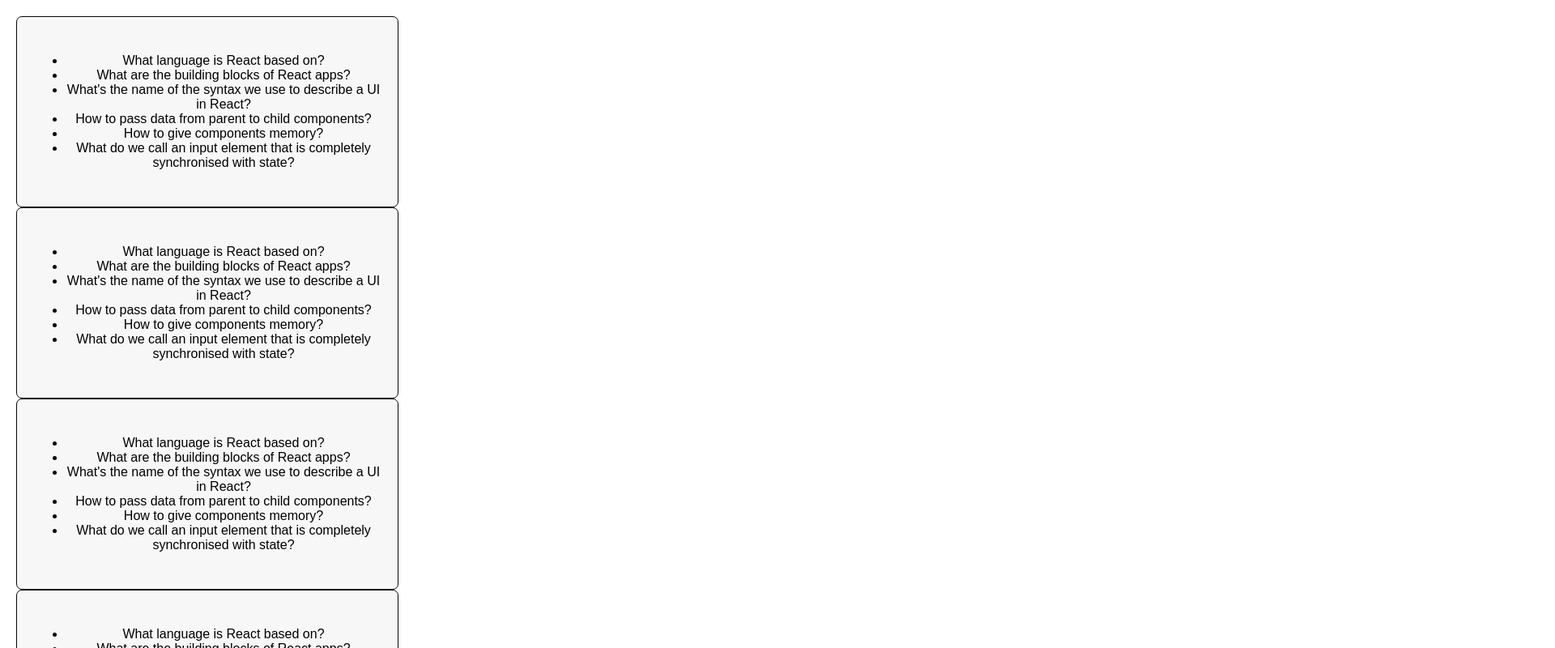
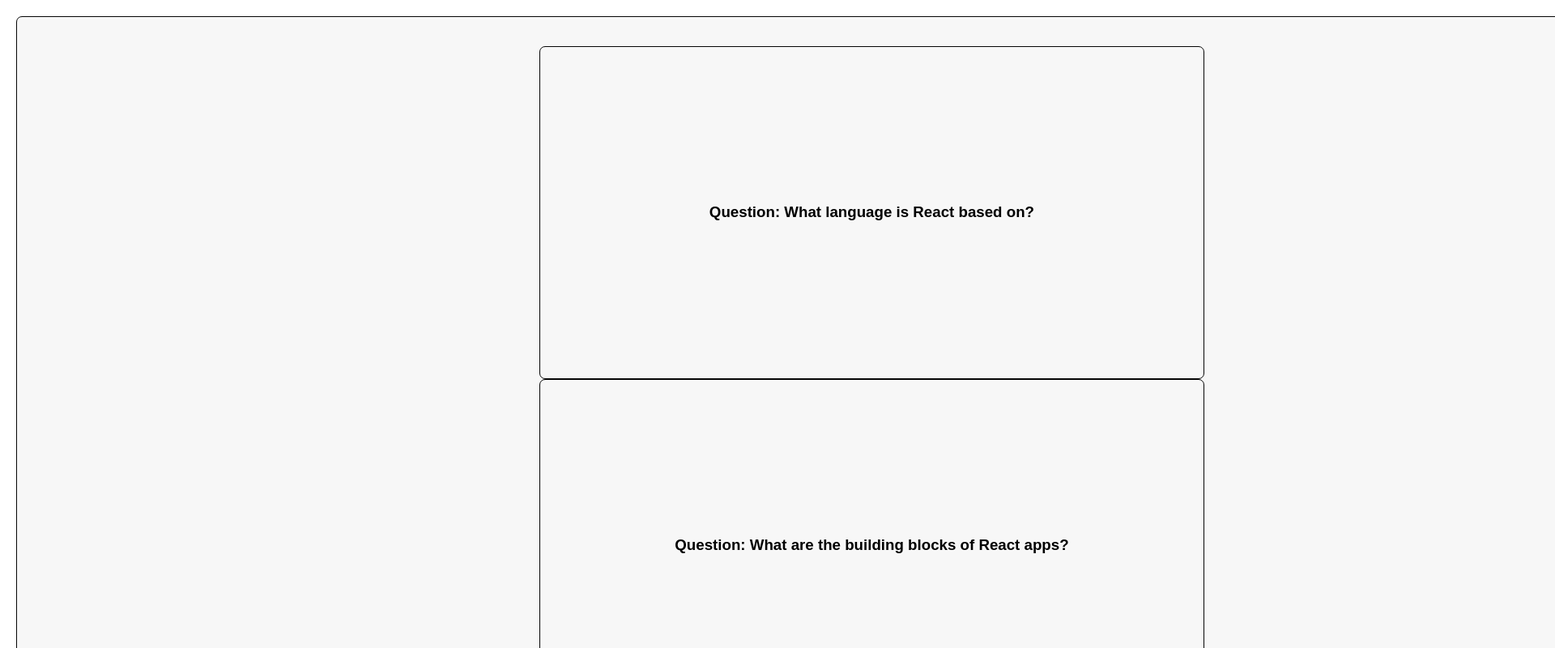
Before and after one commit to vimal336/React-js-projects, a React (Create React App) app in the folder flashcard/: page / in a window 1280 px wide. Shown: the top 800 px of the page at 81% size, 1920 px wide, since content can reach past the window. Built offline with nearby package versions, Linux system fonts and the light colour scheme.

Commit message:
react flashcard project

```diff
--- a/flashcard/src/App.js
+++ b/flashcard/src/App.js
@@ -4,12 +4,7 @@
 export default function App() {
   return (
     <div className="App">
-      <FlashCards />
-      <FlashCards />
-      <FlashCards />
-      <FlashCards />
-      <FlashCards />
-      <FlashCards />
+      <FlashCards question = 'What language is React based on?' answer = 'Javascript'/>
     </div>
   );
 }
@@ -51,21 +46,24 @@
 function FlashCards() {
   const [card, setCard] = useState("");
 
+
+  const cardChange = (e) => {
+    setCard(e.target.value);
+    setCard(card = {})
+  };
+
+
   return (
     <div className="flashcards">
       <div>
-        <ul>
-          {questions.map((item) => (
-            <Item item={item} key={item.id} />
+        <ul onClick={cardChange}>
+          {questions.map((question) => (
+           <div key={question.id}>
+           <h3>Question: {question.question}</h3>
+         </div>
           ))}
         </ul>
       </div>
     </div>
   );
 }
-
-function Item({ item }) {
-  return (
-  <li>{item.question}</li>
-  )
-}
```
